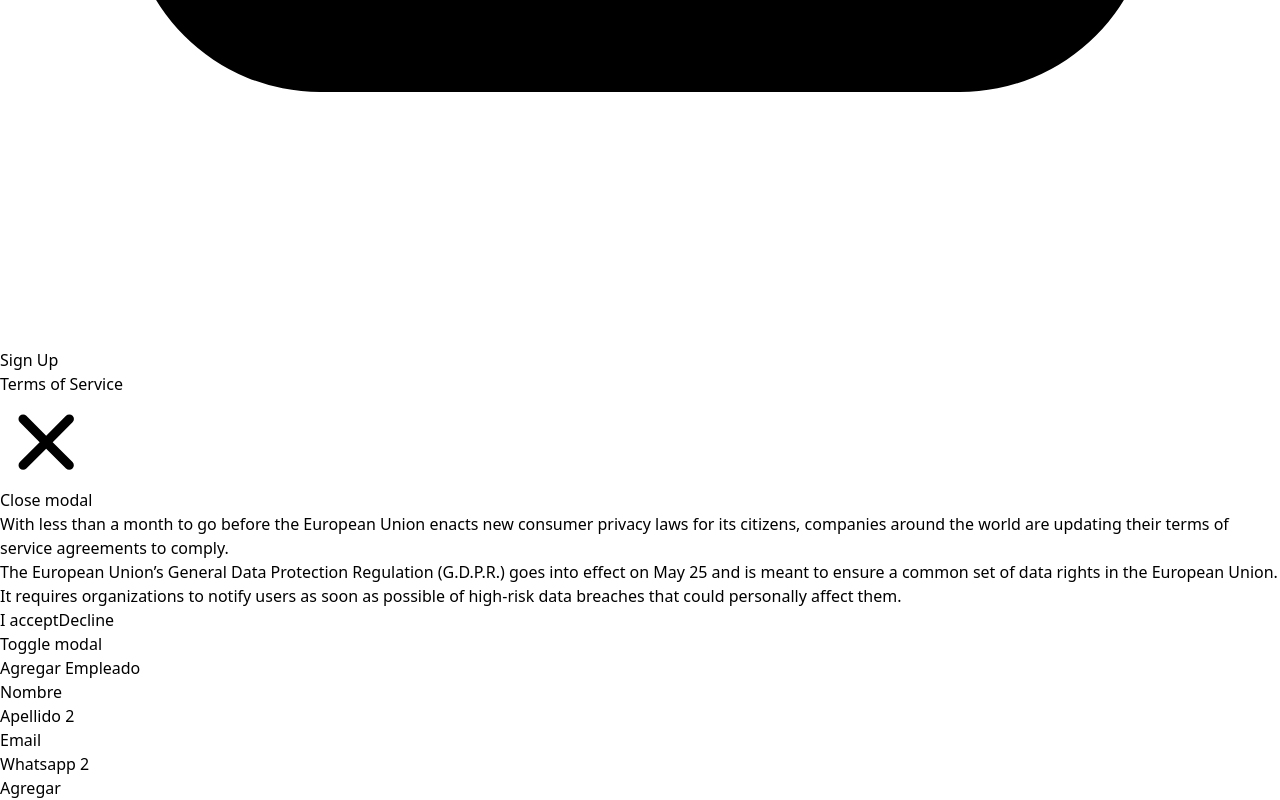
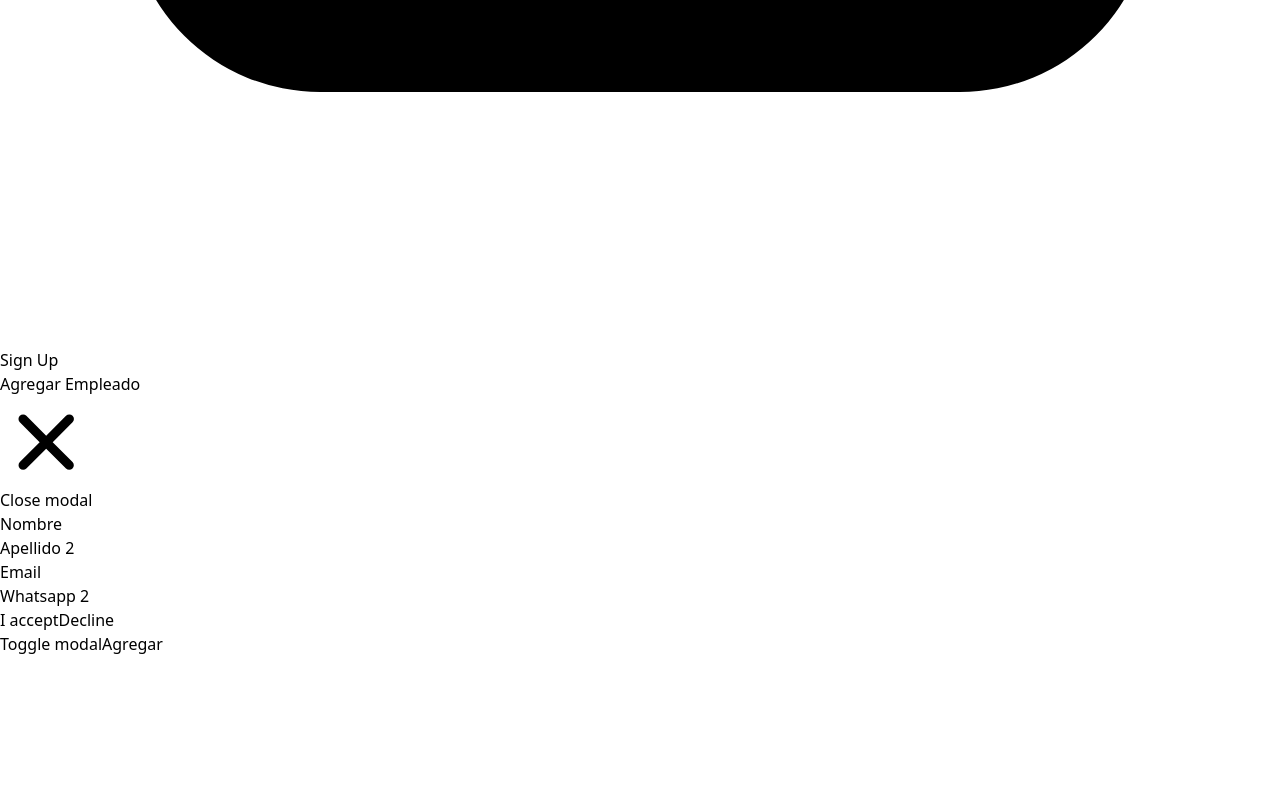
Before and after one commit to upgradecode-net/scs-vue3, a Vue app: page / in a window 1280 px wide. Shown: the part 8756-9556 px from the top of the page. After the commit the page ends 9412 px from the top, so only its background shows below. Built offline with nearby package versions, Linux system fonts and the light colour scheme.

Commit message:
centrado y con formulario

```diff
--- a/src/views/Home.vue
+++ b/src/views/Home.vue
@@ -39,14 +39,14 @@ const agregarDatos = async (payload) => {
     <!-- Modal toggle -->
 
     <!-- Main modal -->
-    <div v-if="agregarEmpleadoModal" id="defaultModal" tabindex="-1" aria-hidden="true" class="fixed top-0 left-0 right-0 z-100  w-full p-4 overflow-x-hidden overflow-y-auto md:inset-0 h-modal md:h-full">
+    <div v-if="agregarEmpleadoModal" id="defaultModal" tabindex="-1" aria-hidden="true" class="fixed top-1/2 left-1/2  -translate-x-1/2 -translate-y-1/2 ">
         <div class="relative w-full h-full max-w-2xl md:h-auto">
             <!-- Modal content -->
             <div class="relative bg-white rounded-lg shadow dark:bg-gray-700">
                 <!-- Modal header -->
                 <div class="flex items-start justify-between p-4 border-b rounded-t dark:border-gray-600">
                     <h3 class="text-xl font-semibold text-gray-900 dark:text-white">
-                        Terms of Service
+                        Agregar Empleado
                     </h3>
                     <button type="button" class="text-gray-400 bg-transparent hover:bg-gray-200 hover:text-gray-900 rounded-lg text-sm p-1.5 ml-auto inline-flex items-center dark:hover:bg-gray-600 dark:hover:text-white" data-modal-hide="defaultModal">
                         <svg aria-hidden="true" class="w-5 h-5" fill="currentColor" viewBox="0 0 20 20" xmlns="http://www.w3.org/2000/svg">
@@ -57,12 +57,29 @@ const agregarDatos = async (payload) => {
                 </div>
                 <!-- Modal body -->
                 <div class="p-6 space-y-6">
-                    <p class="text-base leading-relaxed text-gray-500 dark:text-gray-400">
-                        With less than a month to go before the European Union enacts new consumer privacy laws for its citizens, companies around the world are updating their terms of service agreements to comply.
-                    </p>
-                    <p class="text-base leading-relaxed text-gray-500 dark:text-gray-400">
-                        The European Union’s General Data Protection Regulation (G.D.P.R.) goes into effect on May 25 and is meant to ensure a common set of data rights in the European Union. It requires organizations to notify users as soon as possible of high-risk data breaches that could personally affect them.
-                    </p>
+            <form class="mt-6" action="">
+
+                <div id="">
+                    <label class="block">Nombre</label>
+                    <input class="px-2 py-2 border rounded w-full" type="text">
+                </div>
+
+                <div id="">
+                    <label class="block">Apellido 2</label>
+                    <input class="px-2 py-2 border rounded w-full" type="text">
+                </div>
+
+                <div id="">
+                    <label class="block">Email</label>
+                    <input class="px-2 py-2 border rounded w-full" type="text">
+                </div>
+
+                <div id="">
+                    <label class="block">Whatsapp 2</label>
+                    <input class="px-2 py-2 border rounded w-full" type="text">
+                </div>
+
+            </form>
                 </div>
                 <!-- Modal footer -->
                 <div class="flex items-center p-6 space-x-2 border-t border-gray-200 rounded-b dark:border-gray-600">
@@ -79,32 +96,6 @@ const agregarDatos = async (payload) => {
             <button @click="agregarEmpleadoModal = !agregarEmpleadoModal" data-modal-target="default" data-modal-toggle="defaultModal" class="block text-white bg-blue-700 hover:bg-blue-800 focus:ring-4 focus:outline-none focus:ring-blue-300 font-medium rounded-lg text-sm px-5 py-2.5 text-center dark:bg-blue-600 dark:hover:bg-blue-700 dark:focus:ring-blue-800" type="button">
                 Toggle modal
             </button>
-
-            <h1>Agregar Empleado</h1>
-            <form class="mt-6" action="">
-
-                <div id="">
-                    <label class="block">Nombre</label>
-                    <input class="px-2 py-2 border rounded " type="text">
-                </div>
-
-                <div id="">
-                    <label class="block">Apellido 2</label>
-                    <input class="px-2 py-2 border rounded " type="text">
-                </div>
-
-                <div id="">
-                    <label class="block">Email</label>
-                    <input class="px-2 py-2 border rounded " type="text">
-                </div>
-
-                <div id="">
-                    <label class="block">Whatsapp 2</label>
-                    <input class="px-2 py-2 border rounded " type="text">
-                </div>
-
-            </form>
-
             <button @click="agregarDatos" class="mt-10 bg-teal-600 px-2 py-1 text-white">Agregar</button>
         </div>
     </div>
```
